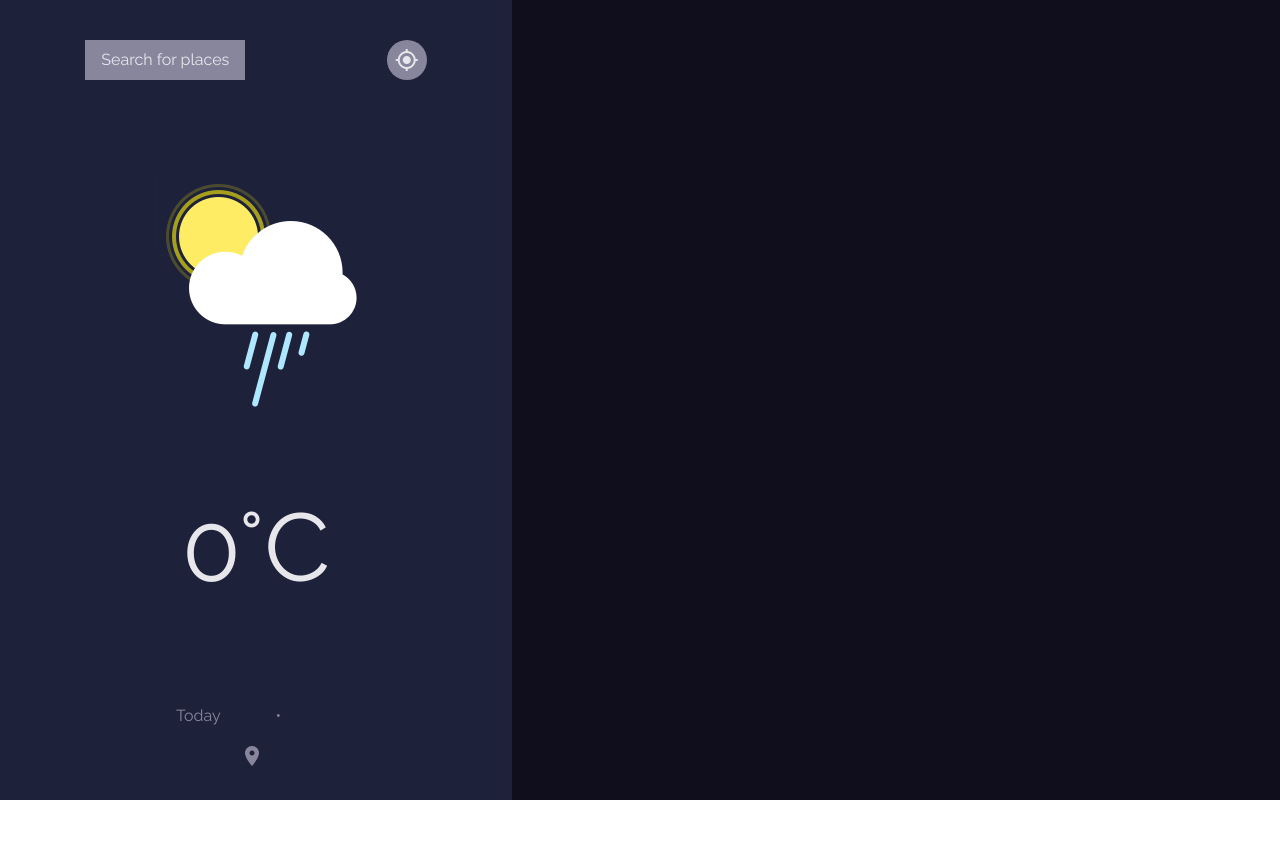
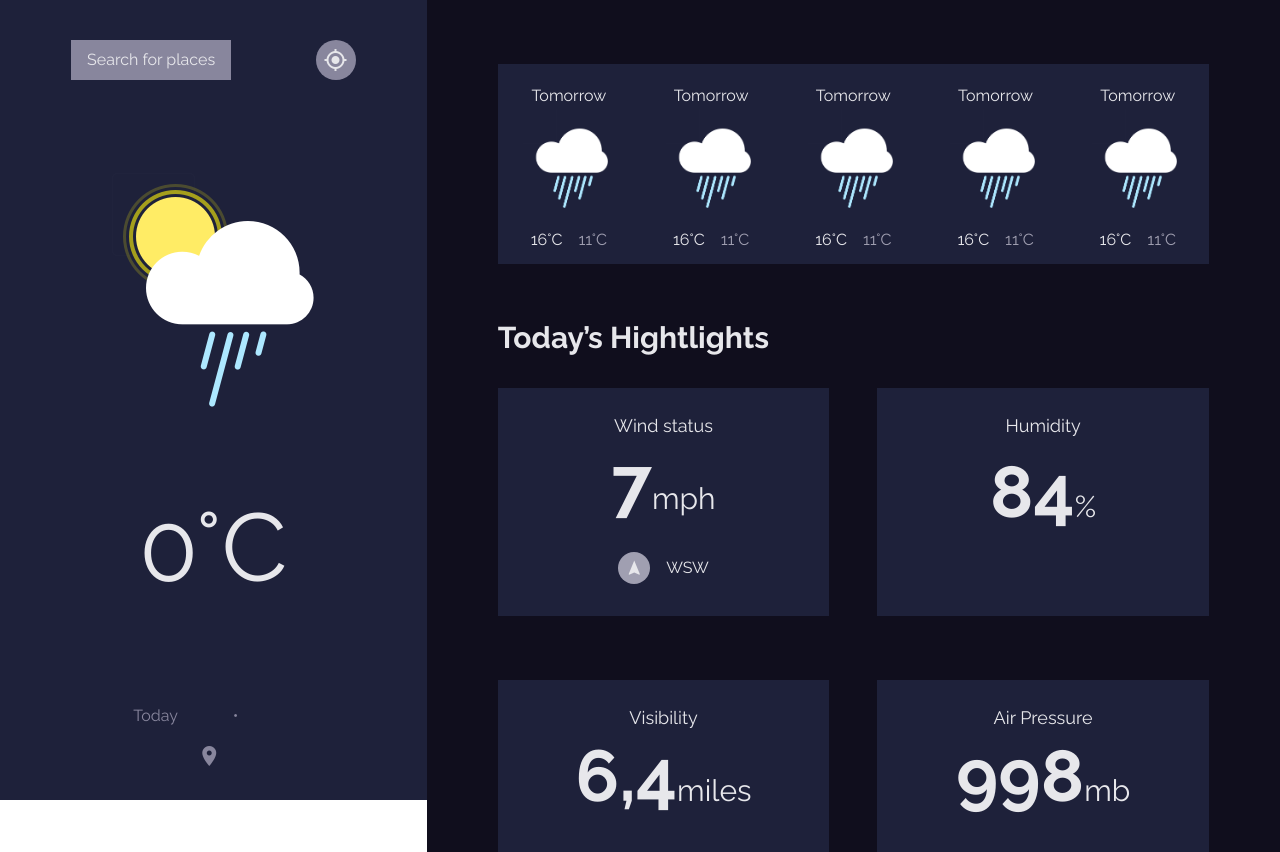
Before and after one commit to Cosme711/Challenge-Weather-App, a Vue app: page / in a window 1280 px wide. Before the commit the page ends 800 px from the top, so only its background shows below. Built offline with nearby package versions, Linux system fonts and the light colour scheme; no server answers.

Commit message:
Update Hightlights

```diff
--- /dev/null
+++ b/src/components/CardDay.vue
@@ -0,0 +1,20 @@
+<template>
+    <div class="bg-blue w-40">
+        <p class="mt-5  text-white text-center">Tomorrow</p>
+        <img src="@/assets/images/HeavyRain.png" class="w-4/6 m-auto pr-2">
+        <div class="mt-5 mb-3 flex justify-center">
+            <p class="mr-2 text-white">16°C</p>
+            <p class="ml-2 text-grey">11°C</p>
+        </div>
+    </div>
+</template>
+
+<script>
+export default {
+
+}
+</script>
+
+<style>
+
+</style>
--- /dev/null
+++ b/src/components/Content.vue
@@ -0,0 +1,34 @@
+<template>
+  <div class="w-2/3 bg-darkblue">
+
+    <div class="w-10/12 h-full m-auto pt-16">
+        <div class="flex h-auto justify-between">
+            <CardDay />
+            <CardDay />
+            <CardDay />
+            <CardDay />
+            <CardDay />
+        </div>
+
+        <Hightlights />
+    </div>
+
+
+
+  </div>
+</template>
+
+<script>
+import CardDay from "@/components/CardDay";
+import Hightlights from "@/components/Hightlights";
+
+export default {
+    name: 'Content',
+    components: { CardDay, Hightlights }
+
+}
+</script>
+
+<style>
+
+</style>
--- /dev/null
+++ b/src/components/Hightlights.vue
@@ -0,0 +1,45 @@
+<template>
+  <div class="text-white">
+      <p class="mt-14 text-3xl font-bold">Today’s Hightlights </p>
+
+      <div class="mt-8 flex text-center">
+          <div class="w-full mr-6 bg-blue">
+              <p class="mt-6 mb-2 text-lg">Wind status</p>
+              <p class="text-3xl"><span class="font-bold text-7xl">7</span>mph</p>
+              <div class="m-8 flex justify-center items-center">
+                  <div class="bg-grey rounded-full w-8 h-8 flex items-center justify-center">
+                        <span class="material-icons text-lg">navigation</span>
+                  </div>
+                  <p class="ml-4">WSW</p>
+              </div>
+          </div>
+          <div class="w-full ml-6 bg-blue">
+              <p class="mt-6 mb-4 text-lg">Humidity</p>
+              <p class="text-3xl "><span class="font-bold text-7xl">84</span>%</p>
+          </div>
+      </div>
+
+      <div class="mt-16 flex text-center">
+          <div class="w-full mr-6 bg-blue">
+                <p class="mt-6 mb-2 text-lg">Visibility</p>
+                <p class="mb-10 text-3xl"><span class="font-bold text-7xl">6,4</span>miles</p>
+          </div>
+
+          <div class="w-full ml-6 bg-blue">
+                <p class="mt-6 mb-2 text-lg">Air Pressure</p>
+                <p class=" mb-10 text-3xl"><span class="font-bold text-7xl">998</span>mb</p>
+          </div>
+      </div>
+
+  </div>
+</template>
+
+<script>
+export default {
+    name: "Hightlights"
+}
+</script>
+
+<style>
+
+</style>
--- a/src/components/NavBar.vue
+++ b/src/components/NavBar.vue
@@ -1,6 +1,6 @@
 <template>
     <div>
-    <div class="w-2/5 h-screen flex flex-col justify-between items-center bg-blue">
+    <div class="h-screen flex flex-col justify-between items-center bg-blue">
 
       <div class="pt-5 mt-5 w-2/3 flex justify-between items-center">
         <a class="px-4 py-2 bg-darkgrey text-white cursor-pointer" @click="openModal">Search for places</a>
--- a/src/components/Search.vue
+++ b/src/components/Search.vue
@@ -1,5 +1,5 @@
 <template>
-    <div class="test absolute top-0 bg-blue w-2/5 h-screen animate-openModal">
+    <div class="test absolute top-0 bg-blue w-1/3 h-screen animate-openModal">
 
         <div class="mt-4 pr-7 w-full flex items-center justify-end cursor-pointer" @click="closeModal">
             <span class="material-icons text-4xl text-white">close</span>
--- a/src/views/Home.vue
+++ b/src/views/Home.vue
@@ -1,17 +1,19 @@
 <template>
-  <div class="bg-darkblue">
-      <NavBar />
+  <div class="flex">
+      <NavBar class="w-1/3" />
+      <Content class="w-2/3"/>
   </div>
 </template>
 
 <script>
 import NavBar from "@/components/NavBar";
+import Content from "@/components/Content";
 import { onMounted } from "vue";
 import { useStore } from "vuex";
 
 export default {
   name: 'Home',
-  components: { NavBar },
+  components: { NavBar, Content },
   setup() {
 
     const store = useStore();
```
